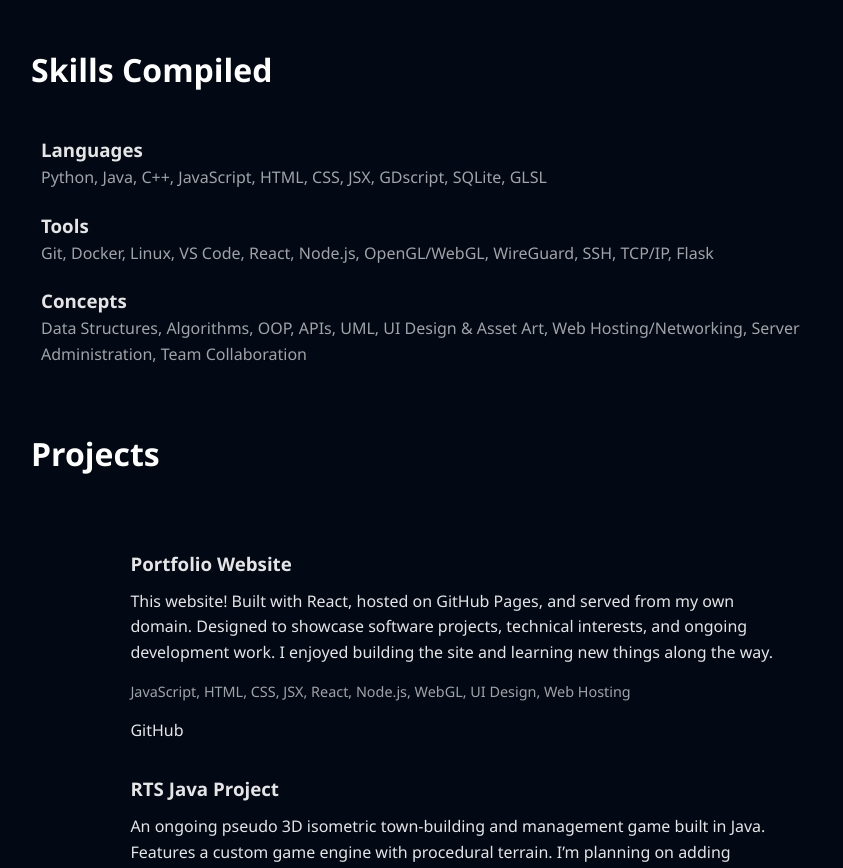
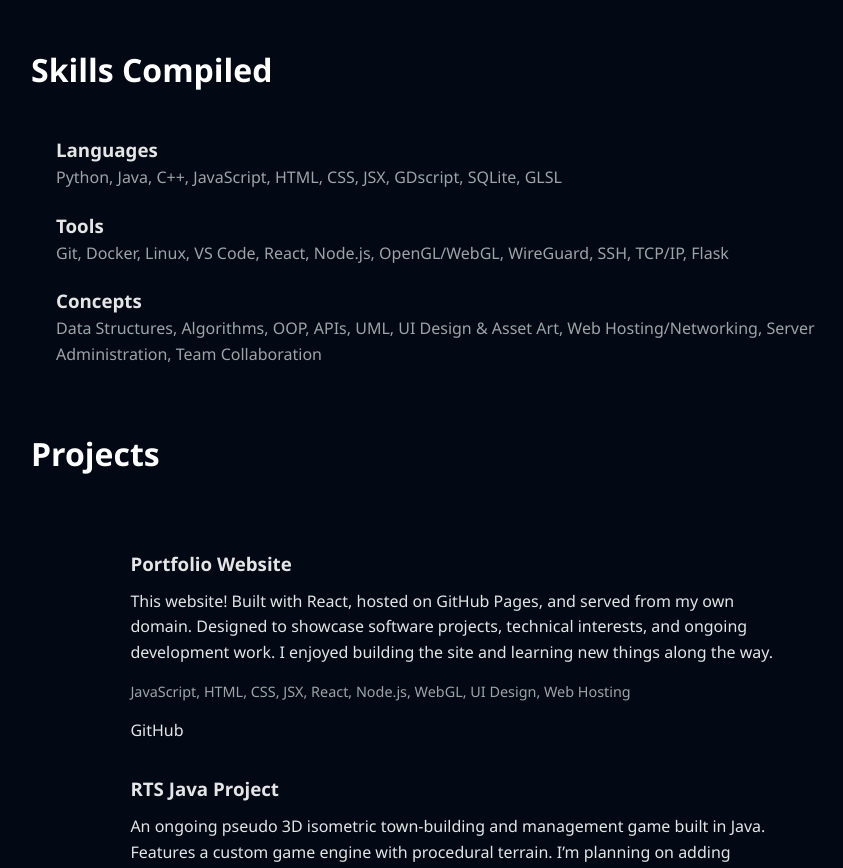
Before and after one commit to ouchakovpeter/ouchakovpeter.github.io, a React (Vite) app: page / in a window 1280 px wide. Shown: the part 800-1668 px from the top of the page, without its empty margins (187-1030 px from the left). Built offline with nearby package versions, Linux system fonts and the light colour scheme.

Commit message:
fixed skills alignment

```diff
--- a/src/index.css
+++ b/src/index.css
@@ -241,7 +241,7 @@ header {
 }
 
 .skill {
-    padding: 10px;
+    padding: 10px 25px;
 }
 
 .skill-list {
```
